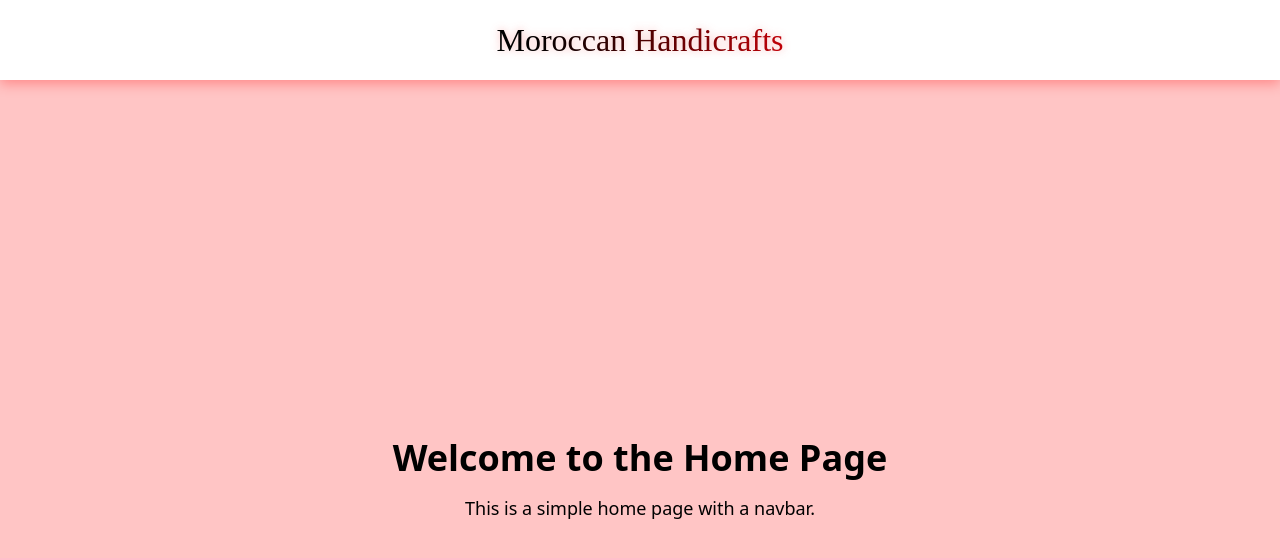
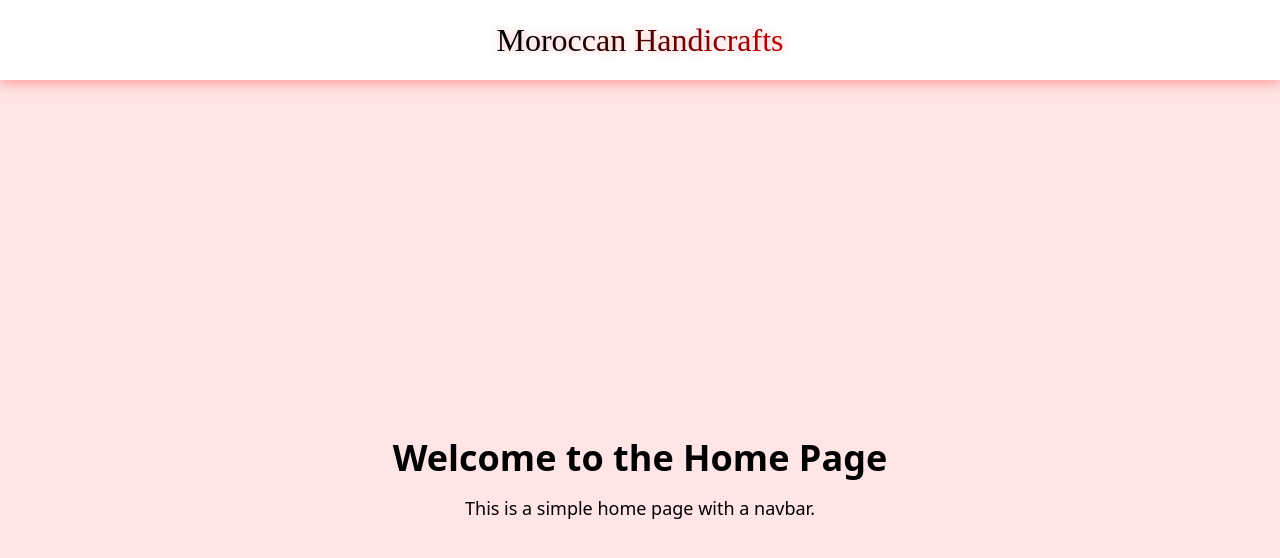
Before and after one commit to Rida-Lad/Classified-Ads-Board-Moroccan-Handicrafts-Frontend, a React (Vite) app: page / in a window 1280 px wide. Shown: the top 558 px of the page. Built offline with nearby package versions, Linux system fonts and the light colour scheme; a web font is replaced by a local one.

Commit message:
GETTING BACK TO THE OG BACKGROUND

```diff
--- a/src/index.css
+++ b/src/index.css
@@ -16,5 +16,5 @@
 }
 
 .body-home-bg {
-    background-color: #ffc5c5;
+    background-color: #ffe5e5;
 }
```
